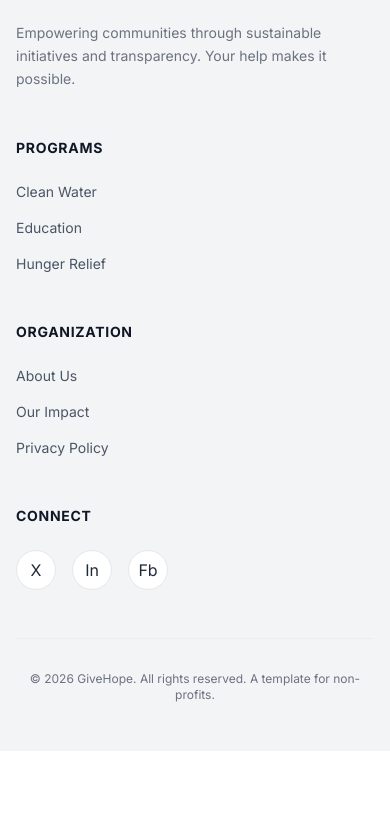
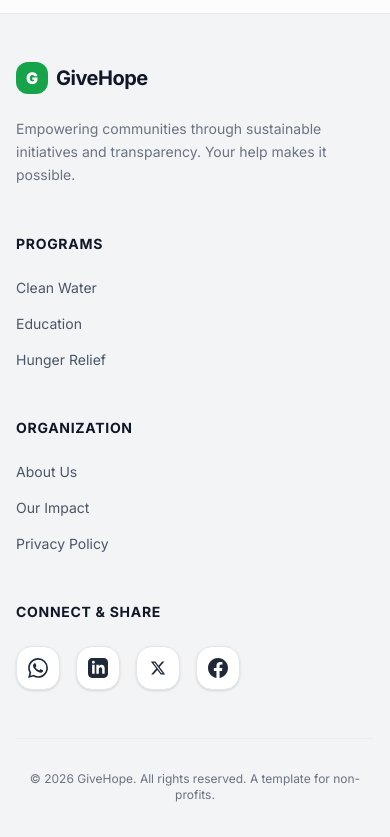
Before and after one commit to Piyusha942007/GiveHope, a Next.js app: page /about in a window 390 px wide. Shown: the part 2666-3503 px from the top of the page. Before the commit the page ends 3417 px from the top, so only its background shows below. Built offline with nearby package versions, Linux system fonts and the light colour scheme; no server answers; the database is empty.

Commit message:
Changed footer icons, fixed responsiveness across mobile for navbar and pages overlapping, added effects for mobile and across all devides

```diff
--- /dev/null
+++ b/src/app/LayoutClient.tsx
@@ -0,0 +1,14 @@
+"use client";
+
+import { usePathname } from "next/navigation";
+
+export default function LayoutClient({ children }: { children: React.ReactNode }) {
+  const pathname = usePathname();
+  const isHome = pathname === "/";
+
+  return (
+    <main className={`flex-grow flex flex-col page-fade-in ${isHome ? "" : "pt-24 md:pt-28"}`}>
+      {children}
+    </main>
+  );
+}
--- a/src/app/globals.css
+++ b/src/app/globals.css
@@ -47,19 +47,31 @@ body {
 /* Global Premium Effects */
 .card-hover {
   transition: all 0.4s cubic-bezier(0.175, 0.885, 0.32, 1.275);
+  touch-action: manipulation;
+  -webkit-tap-highlight-color: transparent;
 }
 
-.card-hover:hover {
-  transform: translateY(-8px);
-  box-shadow: 0 20px 25px -5px rgba(22, 163, 74, 0.1), 0 10px 10px -5px rgba(22, 163, 74, 0.04);
+.card-hover:hover, .card-hover:active {
+  transform: translateY(-8px) scale(1.02);
+  box-shadow: 0 30px 40px -10px rgba(22, 163, 74, 0.15), 0 15px 15px -8px rgba(22, 163, 74, 0.06);
+  border-color: rgba(22, 163, 74, 0.2);
+  z-index: 10;
 }
 
 .card-hover:active {
-  transform: scale(0.98);
+  transform: translateY(-10px) scale(0.98);
+  transition: all 0.1s ease;
 }
 
 a, button, input, select, textarea {
   cursor: pointer;
+  touch-action: manipulation;
+  -webkit-tap-highlight-color: transparent;
+  transition: transform 0.2s cubic-bezier(0.175, 0.885, 0.32, 1.275), opacity 0.2s ease, background-color 0.2s ease;
+}
+
+a:active, button:active {
+  transform: scale(0.95);
 }
 
 ::selection {
--- a/src/app/layout.tsx
+++ b/src/app/layout.tsx
@@ -37,6 +37,7 @@ export const metadata: Metadata = {
 import { Navbar } from "@/components/layout/Navbar";
 import { Footer } from "@/components/layout/Footer";
 import { DonationProvider } from "@/context/DonationContext";
+import LayoutClient from "./LayoutClient";
 
 export default function RootLayout({
   children,
@@ -51,9 +52,7 @@ export default function RootLayout({
       <body className="font-sans min-h-screen flex flex-col bg-white">
         <DonationProvider>
           <Navbar />
-          <main className="flex-grow flex flex-col page-fade-in">
-            {children}
-          </main>
+          <LayoutClient>{children}</LayoutClient>
           <Footer />
         </DonationProvider>
       </body>
--- a/src/app/page.tsx
+++ b/src/app/page.tsx
@@ -29,7 +29,7 @@ export default function Home() {
               { label: "Verified NGOs", value: `${platformStats.verifiedNGOs}`, icon: <Handshake className="w-8 h-8 text-primary" /> },
               { label: "Countries Reached", value: platformStats.countriesReached, icon: <MapPin className="w-8 h-8 text-primary" /> },
             ].map((stat) => (
-              <div key={stat.label} className="group relative rounded-2xl border border-border bg-white p-8 transition-all hover:shadow-xl hover:-translate-y-1">
+              <div key={stat.label} className="card-hover relative rounded-2xl border border-border bg-white p-8 overflow-hidden group">
                 <div className="mb-4">{stat.icon}</div>
                 <div className="text-3xl font-black text-gray-900 mb-1 group-hover:text-primary transition-colors">{stat.value}</div>
                 <div className="text-xs font-bold text-gray-400 uppercase tracking-widest">{stat.label}</div>
@@ -65,7 +65,7 @@ export default function Home() {
             ].map((item, i) => (
               <div
                 key={item.step}
-                className="relative z-10 bg-white rounded-2xl p-8 shadow-sm hover:shadow-xl border border-border transition-all duration-500 group hover:-translate-y-2 animate-in fade-in slide-in-from-bottom-8 fill-mode-both"
+                className="card-hover relative z-10 bg-white rounded-2xl p-8 border border-border group animate-in fade-in slide-in-from-bottom-8 fill-mode-both"
                 style={{ animationDelay: `${i * 150}ms` }}
               >
                 <div className="flex items-center justify-between mb-6">
--- a/src/components/features/HeroSection.tsx
+++ b/src/components/features/HeroSection.tsx
@@ -10,8 +10,8 @@ import { FloatingCard } from "./FloatingCard";
 export const HeroSection = () => {
   return (
     <Section className="relative bg-muted/30 overflow-hidden" spaced={false}>
-      <Container className="py-20 md:py-32 relative z-10">
-        <div className="grid grid-cols-1 items-center gap-16 lg:grid-cols-2">
+      <Container className="pt-28 pb-20 md:pt-40 md:pb-32 relative z-10">
+        <div className="grid grid-cols-1 items-center gap-12 lg:gap-16 lg:grid-cols-2">
           {/* Left — Text */}
           <div className="text-center lg:text-left">
             <div className="mb-8 inline-flex items-center gap-2 rounded-full bg-green-50 px-4 py-2 text-sm font-bold text-primary border border-green-100/50 shadow-sm animate-in fade-in slide-in-from-bottom-2 duration-700">
@@ -68,7 +68,7 @@ export const HeroSection = () => {
             </div>
 
             {/* Overlaid Card (Subscript style) */}
-            <div className="absolute -bottom-14 -right-6 sm:-right-14 z-20">
+            <div className="absolute -bottom-10 -right-2 sm:-bottom-14 sm:-right-14 z-20 scale-90 sm:scale-100 origin-bottom-right">
               <div className="transform transition-transform duration-500 hover:scale-[1.02]">
                 <FloatingCard />
               </div>
--- a/src/components/features/ProgramCard.tsx
+++ b/src/components/features/ProgramCard.tsx
@@ -81,7 +81,7 @@ export const ProgramCard = ({ program: initialProgram }: ProgramCardProps) => {
   return (
     <div
       ref={containerRef}
-      className="group overflow-hidden rounded-2xl border border-border bg-white shadow-sm transition-all duration-300 hover:-translate-y-1.5 hover:shadow-xl hover:border-gray-200"
+      className="card-hover group overflow-hidden rounded-2xl border border-border bg-white"
     >
       <div
         className="relative aspect-[4/3] overflow-hidden cursor-pointer bg-gray-100"
--- a/src/components/layout/Footer.tsx
+++ b/src/components/layout/Footer.tsx
@@ -38,12 +38,59 @@ export const Footer = () => {
           </div>
 
           <div>
-            <h4 className="mb-6 text-sm font-bold uppercase tracking-wider text-gray-900">Connect</h4>
-            <div className="flex gap-4">
-              {/* Simplified social icons/links */}
-              <a href="#" className="h-10 w-10 flex items-center justify-center rounded-full bg-white border border-border hover:text-primary transition-colors cursor-pointer">X</a>
-              <a href="#" className="h-10 w-10 flex items-center justify-center rounded-full bg-white border border-border hover:text-primary transition-colors cursor-pointer">In</a>
-              <a href="#" className="h-10 w-10 flex items-center justify-center rounded-full bg-white border border-border hover:text-primary transition-colors cursor-pointer">Fb</a>
+            <h4 className="mb-6 text-sm font-bold uppercase tracking-wider text-gray-900">Connect & Share</h4>
+            <div className="flex flex-wrap gap-4">
+              {/* WhatsApp Share */}
+              <a
+                href={`https://wa.me/?text=${encodeURIComponent("Join me in supporting GiveHope! They are revolutionizing transparency in global donations. Check out their mission: https://givehope-iota.vercel.app/")}`}
+                target="_blank"
+                rel="noopener noreferrer"
+                className="h-11 w-11 flex items-center justify-center rounded-2xl bg-white border border-border shadow-sm hover:text-green-500 hover:border-green-200 transition-all cursor-pointer group"
+                title="Share on WhatsApp"
+              >
+                <svg className="w-5 h-5 fill-current" viewBox="0 0 24 24">
+                  <path d="M17.472 14.382c-.297-.149-1.758-.867-2.03-.967-.273-.099-.471-.148-.67.15-.197.297-.767.966-.94 1.164-.173.199-.347.223-.644.075-.297-.15-1.255-.463-2.39-1.475-.883-.788-1.48-1.761-1.653-2.059-.173-.297-.018-.458.13-.606.134-.133.298-.347.446-.52.149-.174.198-.298.298-.497.099-.198.05-.371-.025-.52-.075-.149-.669-1.612-.916-2.207-.242-.579-.487-.5-.669-.51-.173-.008-.371-.01-.57-.01-.198 0-.52.074-.792.372-.272.297-1.04 1.016-1.04 2.479 0 1.462 1.065 2.875 1.213 3.074.149.198 2.096 3.2 5.077 4.487.709.306 1.262.489 1.694.625.712.227 1.36.195 1.871.118.571-.085 1.758-.719 2.006-1.413.248-.694.248-1.289.173-1.413-.074-.124-.272-.198-.57-.347m-5.421 7.403h-.004a9.87 9.87 0 01-5.031-1.378l-.361-.214-3.741.982.998-3.648-.235-.374a9.86 9.86 0 01-1.51-5.26c.001-5.45 4.436-9.884 9.888-9.884 2.64 0 5.122 1.03 6.988 2.898a9.825 9.825 0 012.893 6.994c-.003 5.45-4.437 9.884-9.885 9.884m8.413-18.297A11.815 11.815 0 0012.05 0C5.495 0 .16 5.335.157 11.892c0 2.096.547 4.142 1.588 5.945L.057 24l6.305-1.654a11.882 11.882 0 005.683 1.448h.005c6.554 0 11.89-5.335 11.893-11.893a11.821 11.821 0 00-3.48-8.413z"/>
+                </svg>
+              </a>
+
+              {/* LinkedIn Share */}
+              <a
+                href={`https://www.linkedin.com/sharing/share-offsite/?url=${encodeURIComponent("https://givehope-iota.vercel.app")}`}
+                target="_blank"
+                rel="noopener noreferrer"
+                className="h-11 w-11 flex items-center justify-center rounded-2xl bg-white border border-border shadow-sm hover:text-blue-600 hover:border-blue-200 transition-all cursor-pointer group"
+                title="Share on LinkedIn"
+              >
+                <svg className="w-5 h-5 fill-current" viewBox="0 0 24 24">
+                  <path d="M19 0h-14c-2.761 0-5 2.239-5 5v14c0 2.761 2.239 5 5 5h14c2.762 0 5-2.239 5-5v-14c0-2.761-2.238-5-5-5zm-11 19h-3v-11h3v11zm-1.5-12.268c-.966 0-1.75-.79-1.75-1.764s.784-1.764 1.75-1.764 1.75.79 1.75 1.764-.783 1.764-1.75 1.764zm13.5 12.268h-3v-5.604c0-3.368-4-3.113-4 0v5.604h-3v-11h3v1.765c1.396-2.586 7-2.777 7 2.476v6.759z"/>
+                </svg>
+              </a>
+
+              {/* X (Twitter) Share */}
+              <a
+                href={`https://twitter.com/intent/tweet?text=${encodeURIComponent("Join me in supporting @GiveHope! Verified impact, 100% transparency. Join the future of global giving.")}&url=${encodeURIComponent("https://givehope-iota.vercel.app")}`}
+                target="_blank"
+                rel="noopener noreferrer"
+                className="h-11 w-11 flex items-center justify-center rounded-2xl bg-white border border-border shadow-sm hover:text-black hover:border-black/20 transition-all cursor-pointer group"
+                title="Share on X"
+              >
+                <svg className="w-4 h-4 fill-current" viewBox="0 0 24 24">
+                  <path d="M18.244 2.25h3.308l-7.227 8.26 8.502 11.24H16.17l-5.214-6.817L4.99 21.75H1.68l7.73-8.835L1.254 2.25H8.08l4.713 6.231zm-1.161 17.52h1.833L7.084 4.126H5.117z"/>
+                </svg>
+              </a>
+
+              {/* Facebook Share */}
+              <a
+                href={`https://www.facebook.com/sharer/sharer.php?u=${encodeURIComponent("https://givehope-iota.vercel.app")}`}
+                target="_blank"
+                rel="noopener noreferrer"
+                className="h-11 w-11 flex items-center justify-center rounded-2xl bg-white border border-border shadow-sm hover:text-blue-700 hover:border-blue-200 transition-all cursor-pointer group"
+                title="Share on Facebook"
+              >
+                <svg className="w-5 h-5 fill-current" viewBox="0 0 24 24">
+                  <path d="M24 12.073c0-6.627-5.373-12-12-12s-12 5.373-12 12c0 5.99 4.388 10.954 10.125 11.854v-8.385H7.078v-3.47h3.047V9.43c0-3.007 1.792-4.669 4.533-4.669 1.312 0 2.686.235 2.686.235v2.953H15.83c-1.491 0-1.956.925-1.956 1.874v2.25h3.328l-.532 3.47h-2.796v8.385C19.612 23.027 24 18.062 24 12.073z"/>
+                </svg>
+              </a>
             </div>
           </div>
         </div>
```
Also changed, not shown: src/components/layout/Navbar.tsx (+27 -6 lines).
